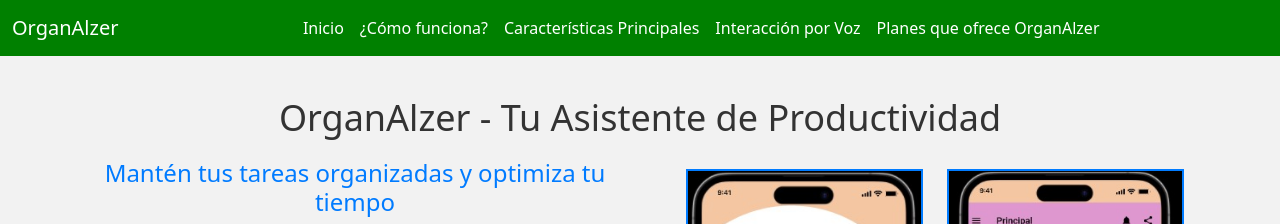
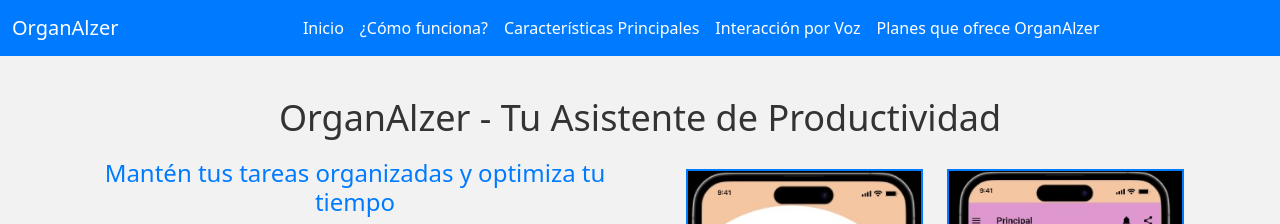
Before and after one commit to Rafocachique/Trabajo_Final_Grupo02, a plain HTML site: page Index.html in a window 1280 px wide. Shown: the top 224 px of the page. Drawn offline with nearby package versions, Linux system fonts and the light colour scheme.

Commit message:
ejemplo2

```diff
--- a/Css/sytles.css
+++ b/Css/sytles.css
@@ -1,7 +1,7 @@
 /*Narvar*/
 /* Estilos para la barra de navegación */
 .navbar {
-    background-color: green;
+    background-color:#007BFF;
 }
 
 
```
Also changed, not shown: Index.html (+1 -0 lines).
